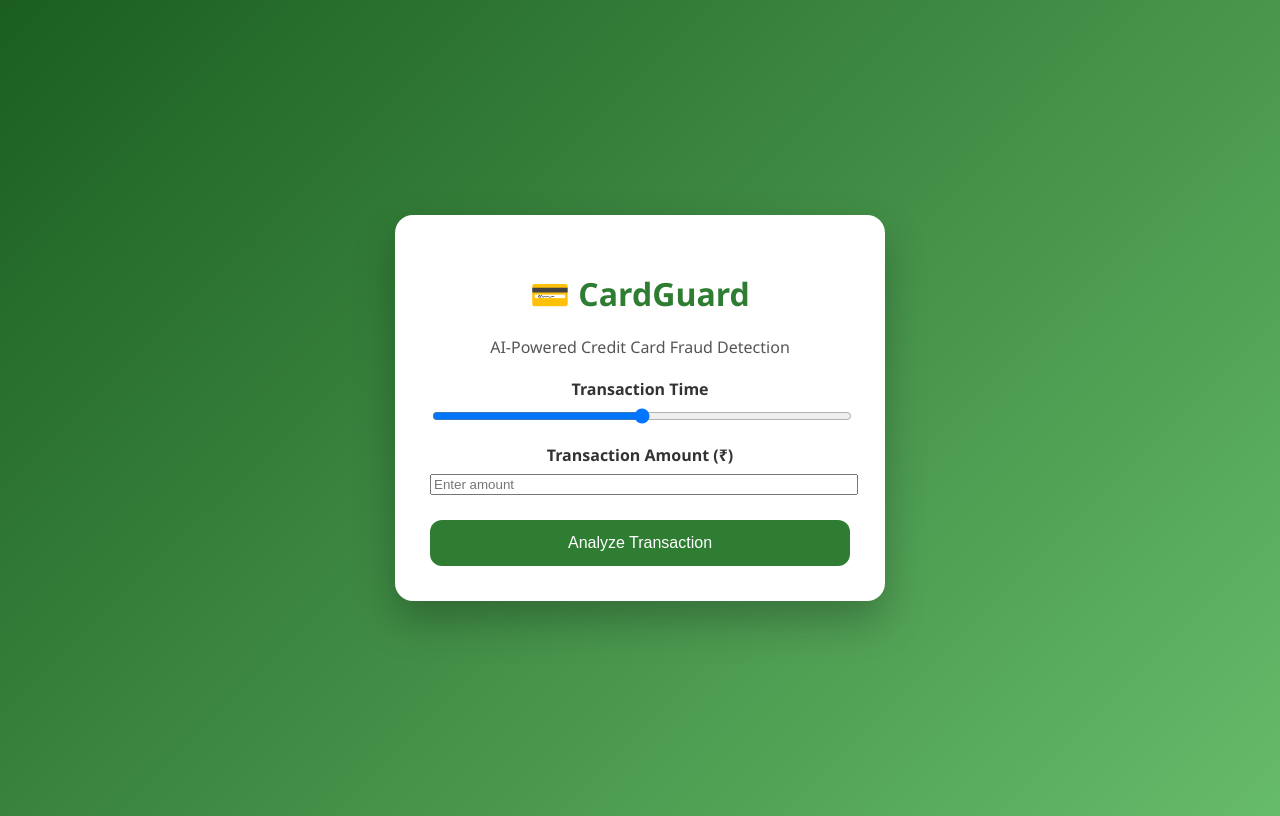
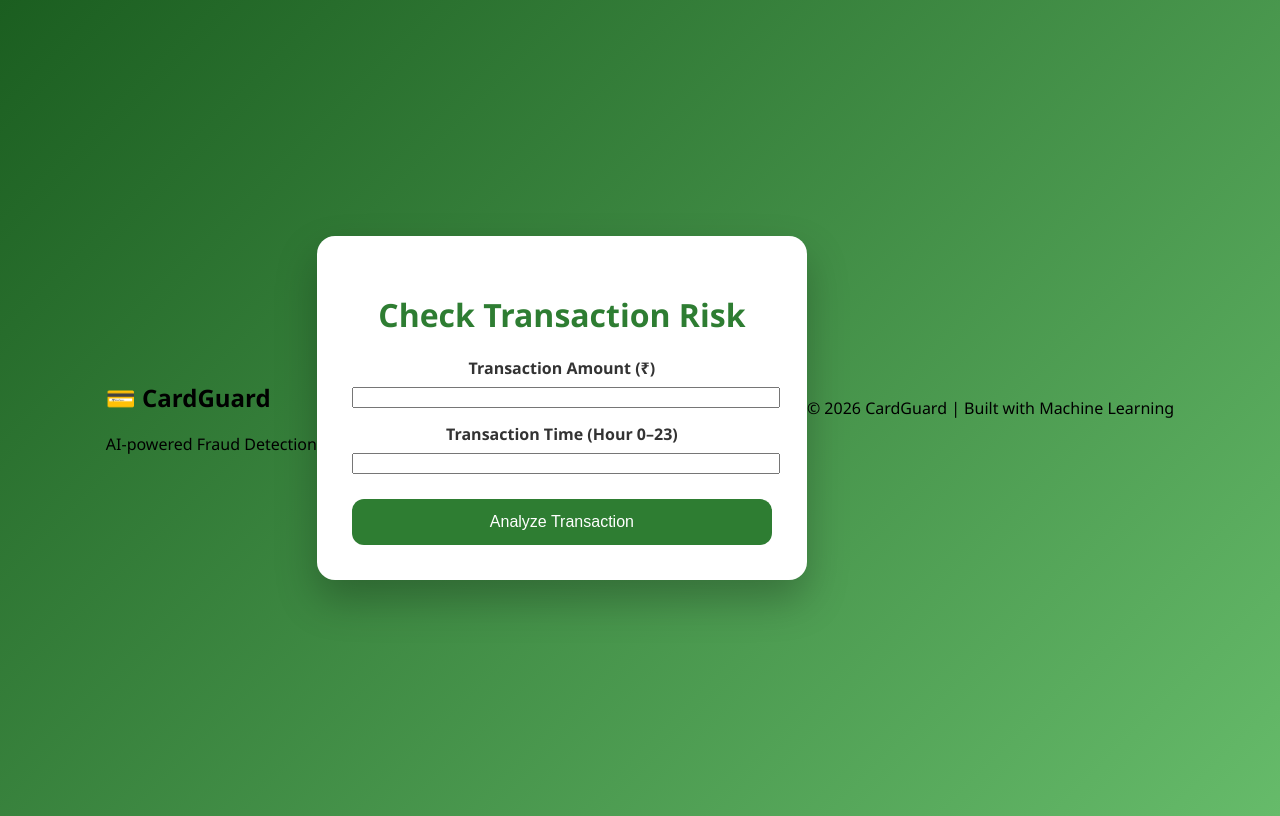
Before and after one commit to RupaLakshmipathi/card_guard, a Flask app: page / in a window 1280 px wide. Run offline with Flask 3, Linux system fonts and the light colour scheme; parts of the project's set-up code (start-up, migrations or seed data) failed here and were passed over.

Commit message:
Update index.html

```diff
--- a/frontend/templates/index.html
+++ b/frontend/templates/index.html
@@ -1,46 +1,47 @@
 <!DOCTYPE html>
-<html>
+<html lang="en">
 <head>
+    <meta charset="UTF-8">
     <title>CardGuard | Fraud Detection</title>
-    <link rel="stylesheet" href="/static/style.css">
+    <link rel="stylesheet" href="{{ url_for('static', filename='style.css') }}">
 </head>
 <body>
 
+<div class="navbar">
+    <h2>💳 CardGuard</h2>
+    <span>AI-powered Fraud Detection</span>
+</div>
+
+<div class="container">
     <div class="card">
-    <h1>💳 CardGuard</h1>
-    <p class="subtitle">AI-Powered Credit Card Fraud Detection</p>
+        <h1>Check Transaction Risk</h1>
 
-    <form method="POST" onsubmit="showLoader()">
-        <label>Transaction Time</label>
-        <input type="range" min="0" max="100000" name="time" required>
+        <form method="POST">
+            <div class="form-group">
+                <label>Transaction Amount (₹)</label>
+                <input type="number" step="0.01" name="amount" required>
+            </div>
 
-        <label>Transaction Amount (₹)</label>
-        <input type="number" step="any" name="amount" placeholder="Enter amount" required>
+            <div class="form-group">
+                <label>Transaction Time (Hour 0–23)</label>
+                <input type="number" name="time" min="0" max="23" required>
+            </div>
 
             <button type="submit">Analyze Transaction</button>
         </form>
 
-    <div id="loader" class="loader"></div>
-
         {% if prediction %}
-    <div class="result">
-        <h3>{{ prediction }}</h3>
-        <p><strong>Risk Level:</strong> {{ risk_level }}</p>
-
-        <div class="progress">
-            <div class="progress-bar" style="width: {{ risk_score }}%;">
-                {{ risk_score }}%
-            </div>
-        </div>
+        <div class="result {{ prediction_class }}">
+            <h2>{{ prediction }}</h2>
+            <p>{{ explanation }}</p>
         </div>
         {% endif %}
     </div>
+</div>
 
-<script>
-function showLoader() {
-    document.getElementById("loader").style.display = "block";
-}
-</script>
+<footer>
+    <p>© 2026 CardGuard | Built with Machine Learning</p>
+</footer>
 
 </body>
 </html>
```
Lines whose indentation alone changed are shown as unchanged.
